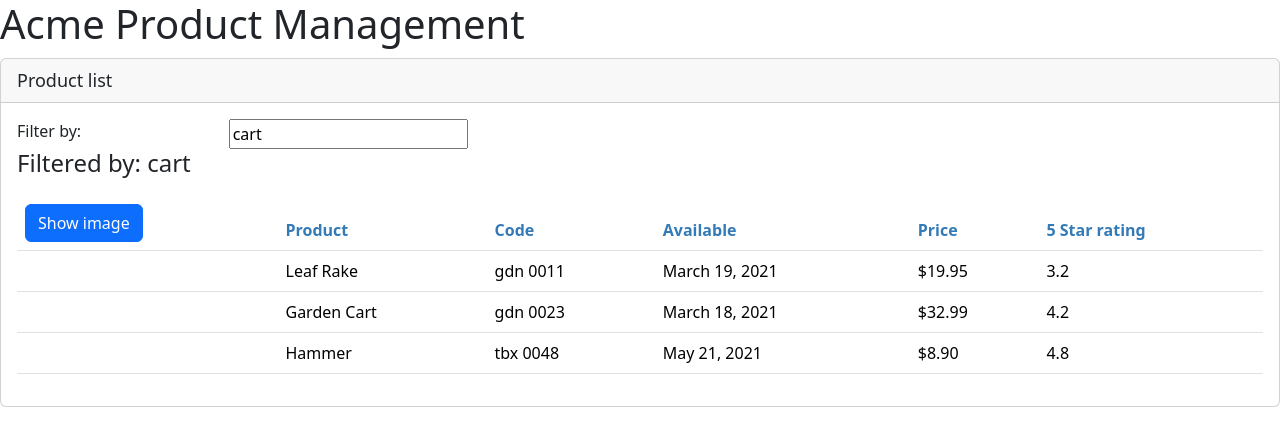
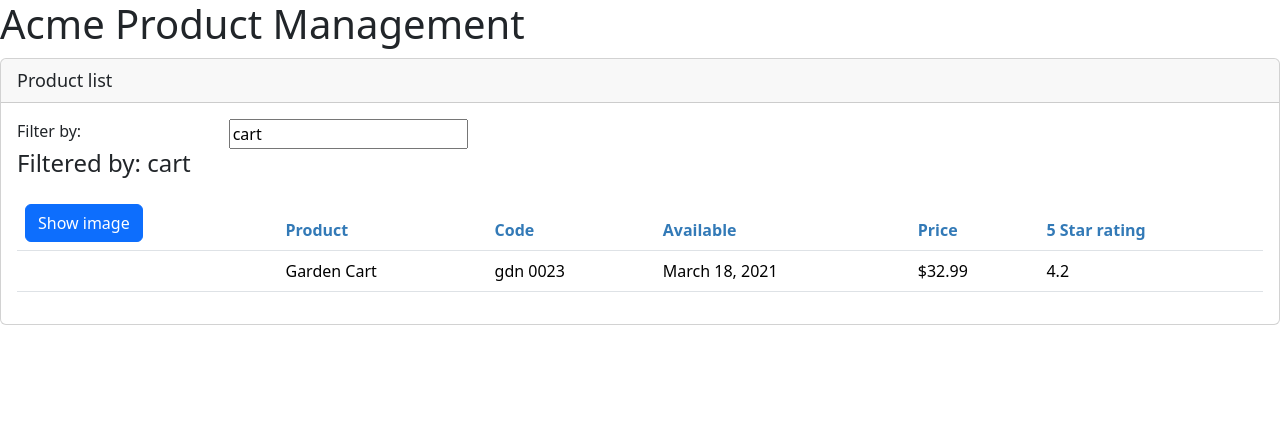
Before and after one commit to walteragile/ng-getting-started, an Angular app: page / in a window 1280 px wide. Shown: the top 446 px of the page. Built offline with nearby package versions, Linux system fonts and the light colour scheme.

Commit message:
07f Filtering and JavaScript arrow functions

```diff
--- a/src/app/products/product-list/product-list.component.html
+++ b/src/app/products/product-list/product-list.component.html
@@ -33,7 +33,7 @@
                     </tr>
                 </thead>
                 <tbody>
-                    <tr *ngFor="let product of products">
+                    <tr *ngFor="let product of filteredProducts">
                         <td>
                             <img *ngIf="imagesAreShown"
                                 [src]="product.imageUrl"
--- a/src/app/products/product-list/product-list.component.ts
+++ b/src/app/products/product-list/product-list.component.ts
@@ -19,8 +19,10 @@
   set listFilter(value: string) {
     this._listFilter = value;
     console.log('In setter', value);
+    this.filteredProducts = this.performFilter(value);
   }
 
+  filteredProducts: IProduct[] = [];
   products: IProduct[] = [
     {
     "productId": 1,
@@ -53,6 +55,12 @@
     "imageUrl": "assets/images/hammer.png"
   },
   ];
+  performFilter(filterBy: string): IProduct[] {
+    filterBy = filterBy.toLocaleLowerCase();
+    return this.products.filter((product: IProduct) =>
+      product.productName.toLocaleLowerCase().includes(filterBy)
+    );
+  }
 
   toggleImage(): void {
     this.imagesAreShown = !this.imagesAreShown;
```
